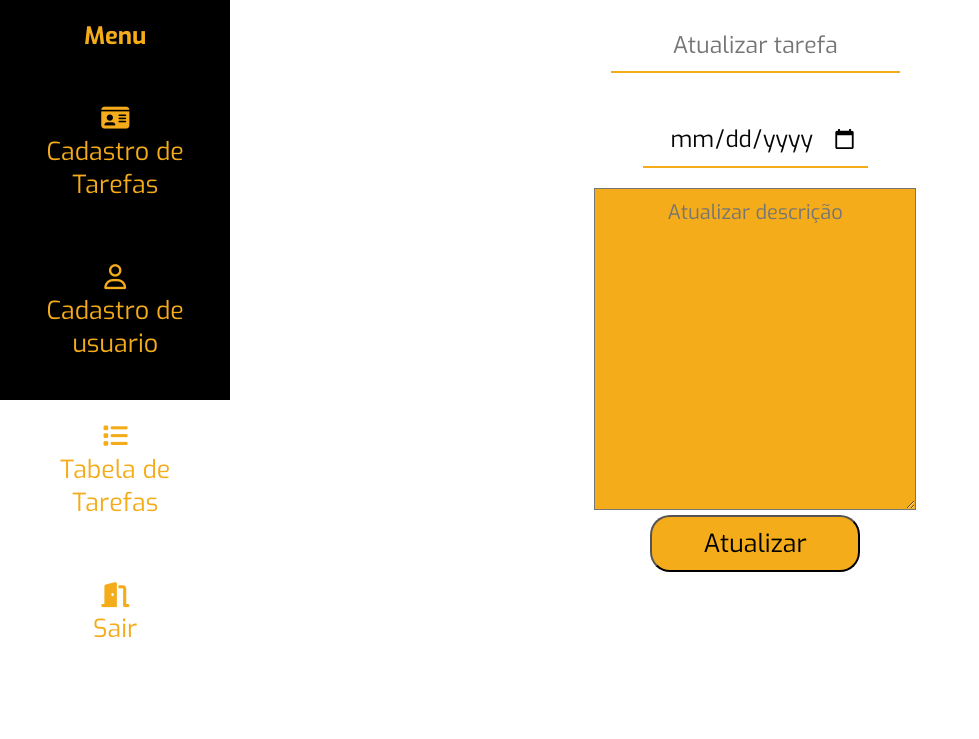
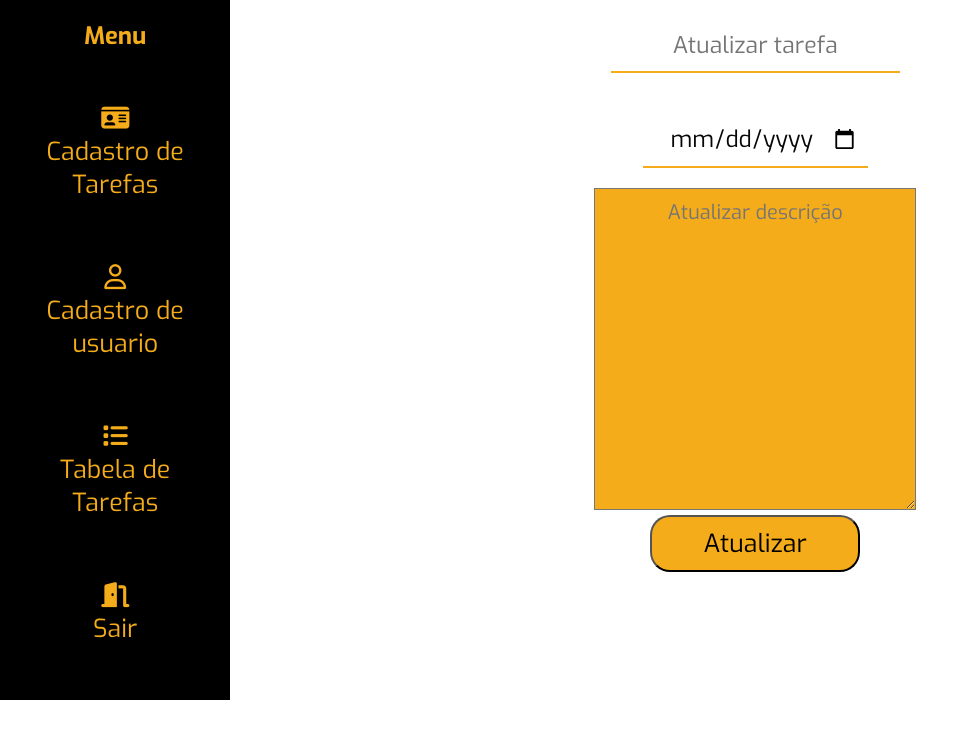
Before and after one commit to Rafaelvinicius139/ListaDeTarefas, a PHP site: page /editar.php?id=1 in a window 1280 px wide. Shown: the top 739 px of the page, without its empty margins (0-979 px from the left). Run offline with PHP 8.4, Linux system fonts and the light colour scheme; data that the repository does not hold is empty; some libraries are stand-ins or nearby versions.

Commit message:
melhorado

```diff
--- a/lista.css
+++ b/lista.css
@@ -76,7 +76,7 @@ aside{
     flex-direction: column;
     text-align:center;
     width:18%;
-    height:400px;
+    height:700px;
     background-color: black;
 }
 a{
```
